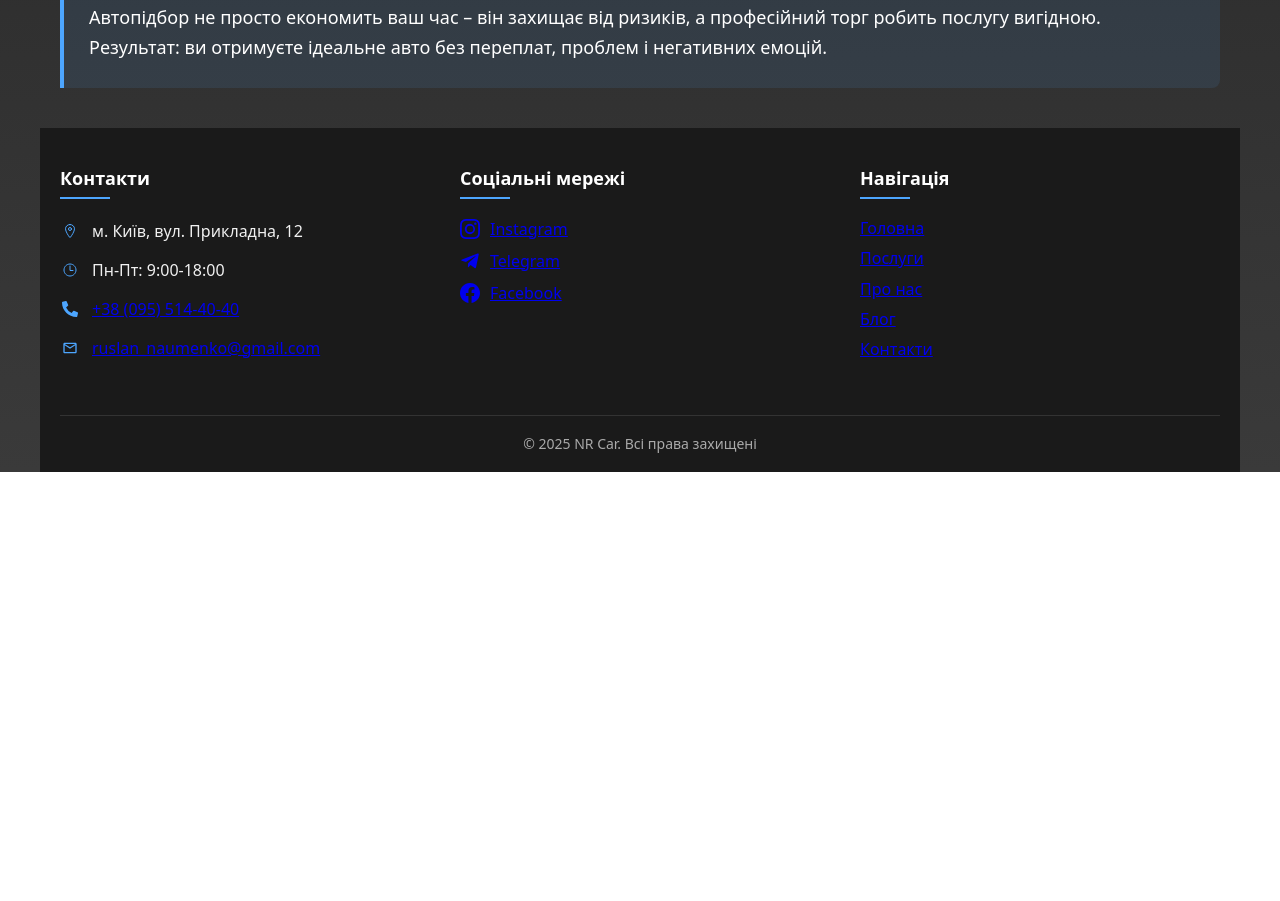
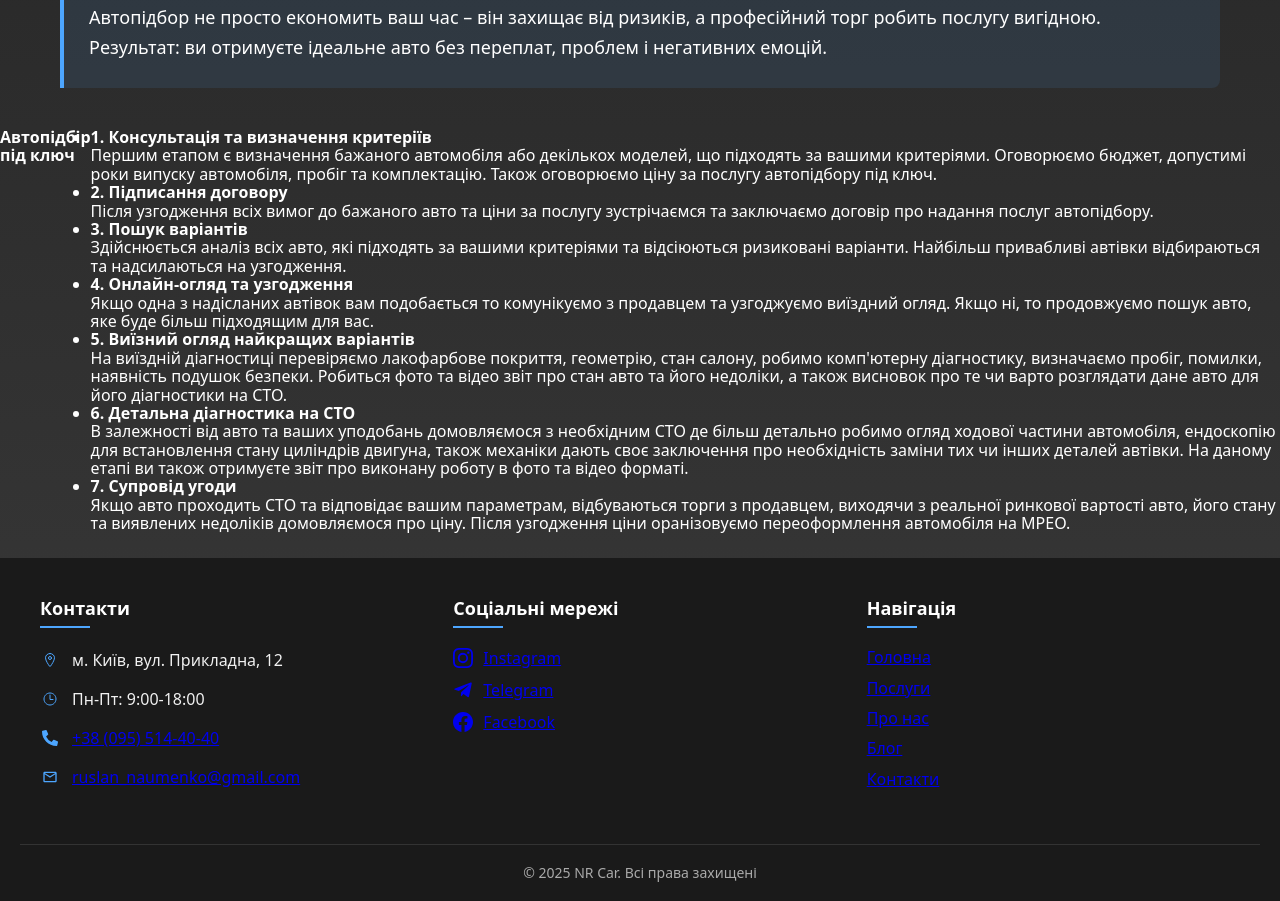
Before and after one commit to YakymenkoOleksandr/Auto_recruitment_site, a React (Vite) app: page / in a window 1280 px wide. Shown: the part 1000-1901 px from the top of the page. Before the commit the page ends 1472 px from the top, so only its background shows below. Built offline with nearby package versions, Linux system fonts and the light colour scheme.

Commit message:
addcomit_02.57_10.04.2025
Додана секція з стадіями автопідбору. Зроблена структура та наповнення.

```diff
--- a/src/App.tsx
+++ b/src/App.tsx
@@ -3,6 +3,7 @@ import Header from './components/Header/Header'
 import Risks from './components/Risks/Risks'
 import Risons from './components/Risons/Risons'
 import Footer from './components/Footer/Footer'
+import Stages from './components/Stages/Stages'
 
 function App() {
 
@@ -11,8 +12,8 @@ function App() {
       <Header />
       <Risks />
       <Risons />
+      <Stages />
       <Footer />
-
     </>
   )
 }
--- /dev/null
+++ b/src/components/Stages/Stages.module.css
@@ -0,0 +1,29 @@
+.wrapperForStages{
+    display: flex;
+    justify-content: center;
+    margin-bottom: 25px;
+}
+
+.titleForStages{
+
+}
+
+.listForStages{
+
+}
+
+.pointOfListForStages{
+
+}
+
+.titleOfPointOfListForStages{
+
+}
+
+.textOfPointOfListForStages{
+
+}
+
+.pointOfListForStages{
+
+}
--- /dev/null
+++ b/src/components/Stages/Stages.tsx
@@ -0,0 +1,67 @@
+import style from './Stages.module.css';
+
+export default function Stages() {
+
+    return (
+        <div className={style.wrapperForStages}>
+            <h4 className={style.titleForStages}>Автопідбір під ключ</h4>
+            <ul className={style.listForStages}>
+                <li className={style.pointOfListForStages}>
+                    <strong className={style.titleOfPointOfListForStages}>1. Консультація та визначення критеріїв</strong>
+                    <p className={style.textOfPointOfListForStages}>
+                       Першим етапом є визначення бажаного автомобіля або декількох моделей,
+                       що підходять за вашими критеріями. Оговорюємо бюджет, допустимі роки випуску автомобіля,
+                       пробіг та комплектацію. Також оговорюємо ціну за послугу автопідбору під ключ.
+                    </p>
+                </li>
+                <li className={style.pointOfListForStages}>
+                    <strong className={style.titleOfPointOfListForStages}>2. Підписання договору</strong>
+                    <p className={style.textOfPointOfListForStages}>
+                        Після узгодження всіх вимог до бажаного авто та ціни за послугу
+                        зустрічаємся та заключаємо договір про надання послуг автопідбору.
+                    </p>
+                </li>
+                <li className={style.pointOfListForStages}>
+                    <strong className={style.titleOfPointOfListForStages}>3. Пошук варіантів</strong>
+                    <p className={style.textOfPointOfListForStages}>
+                        Здійснюється аналіз всіх авто, які підходять за вашими критеріями та відсіюються
+                        ризиковані варіанти. Найбільш привабливі автівки відбираються та надсилаються на узгодження.
+                    </p>
+                </li>
+                <li className={style.pointOfListForStages}>
+                    <strong className={style.titleOfPointOfListForStages}>4. Онлайн-огляд та узгодження</strong>
+                    <p className={style.textOfPointOfListForStages}>
+                        Якщо одна з надісланих автівок вам подобається то комунікуємо з продавцем та узгоджуємо виїздний огляд.
+                       Якщо ні, то продовжуємо пошук авто, яке буде більш підходящим для вас.
+                    </p>
+                </li>
+                <li className={style.pointOfListForStages}>
+                    <strong className={style.titleOfPointOfListForStages}>5. Виїзний огляд найкращих варіантів</strong>
+                    <p className={style.textOfPointOfListForStages}>
+                        На виїздній діагностиці перевіряємо лакофарбове покриття, геометрію, стан салону,
+                        робимо комп'ютерну діагностику, визначаємо пробіг, помилки, наявність подушок безпеки.
+                        Робиться фото та відео звіт про стан авто та його недоліки, а також висновок про те
+                        чи варто розглядати дане авто для його діагностики на СТО.
+                    </p>
+                </li>
+                <li className={style.pointOfListForStages}>
+                    <strong className={style.titleOfPointOfListForStages}>6. Детальна діагностика на СТО</strong>
+                    <p className={style.textOfPointOfListForStages}>
+                        В залежності від авто та ваших уподобань домовляємося з необхідним СТО де більш детально робимо огляд
+                        ходової частини автомобіля, ендоскопію для встановлення стану циліндрів двигуна, також механіки дають
+                        своє заключення про необхідність заміни тих чи інших деталей автівки. На даному етапі ви також
+                        отримуєте звіт про виконану роботу в фото та відео форматі.  </p>
+                </li>
+                <li className={style.pointOfListForStages}>
+                    <strong className={style.titleOfPointOfListForStages}>7. Супровід угоди</strong>
+                    <p className={style.textOfPointOfListForStages}>
+                       Якщо авто проходить СТО та відповідає вашим параметрам, відбуваються торги з продавцем, виходячи з
+                       реальної ринкової вартості авто, його стану та виявлених недоліків домовляємося про ціну. Після узгодження
+                       ціни оранізовуємо переоформлення автомобіля на МРЕО. </p>
+                </li>
+            </ul>
+
+        </div>
+    );
+
+}
```
Also changed, not shown: public/img/scheme.jpg (added).
